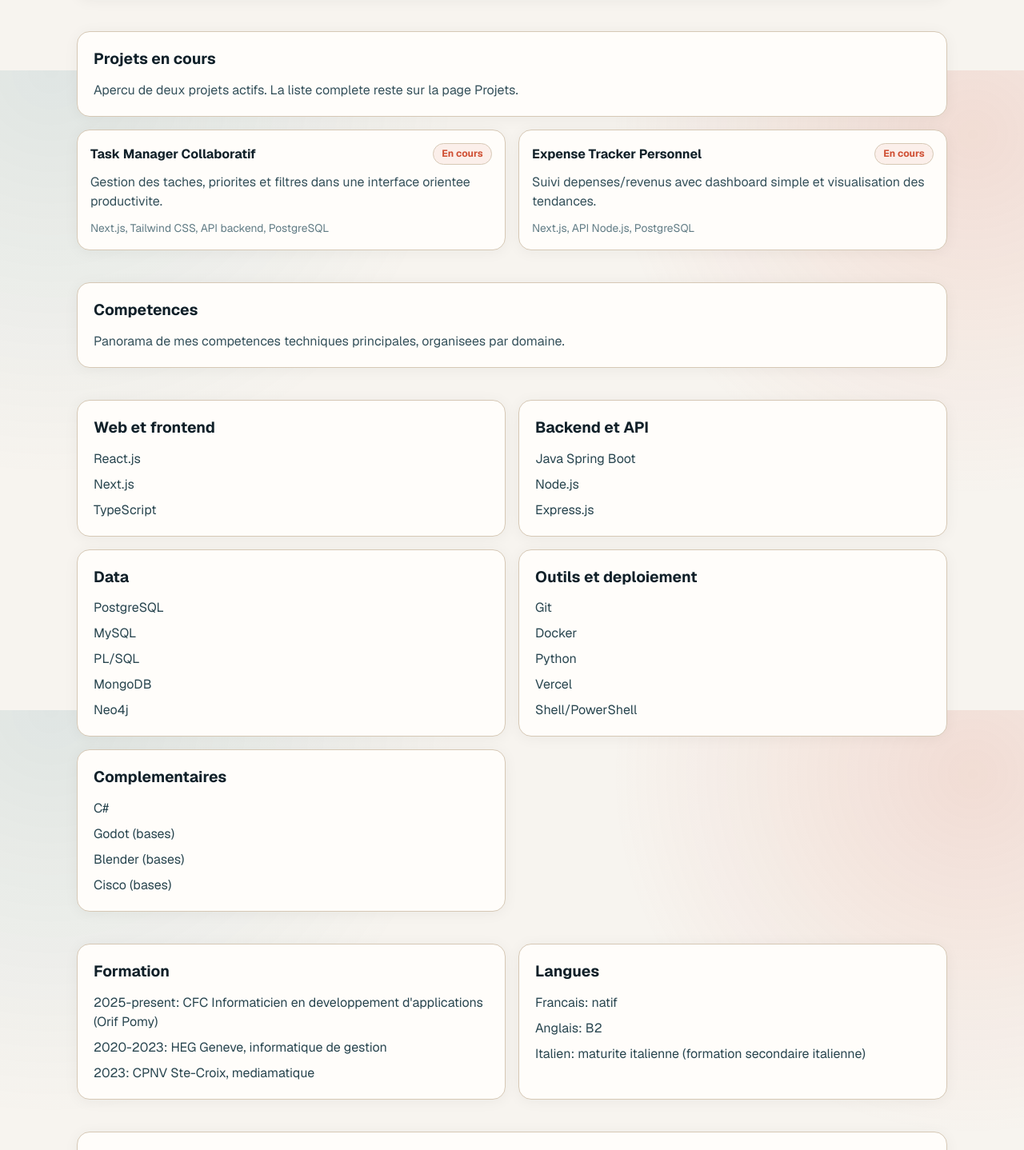
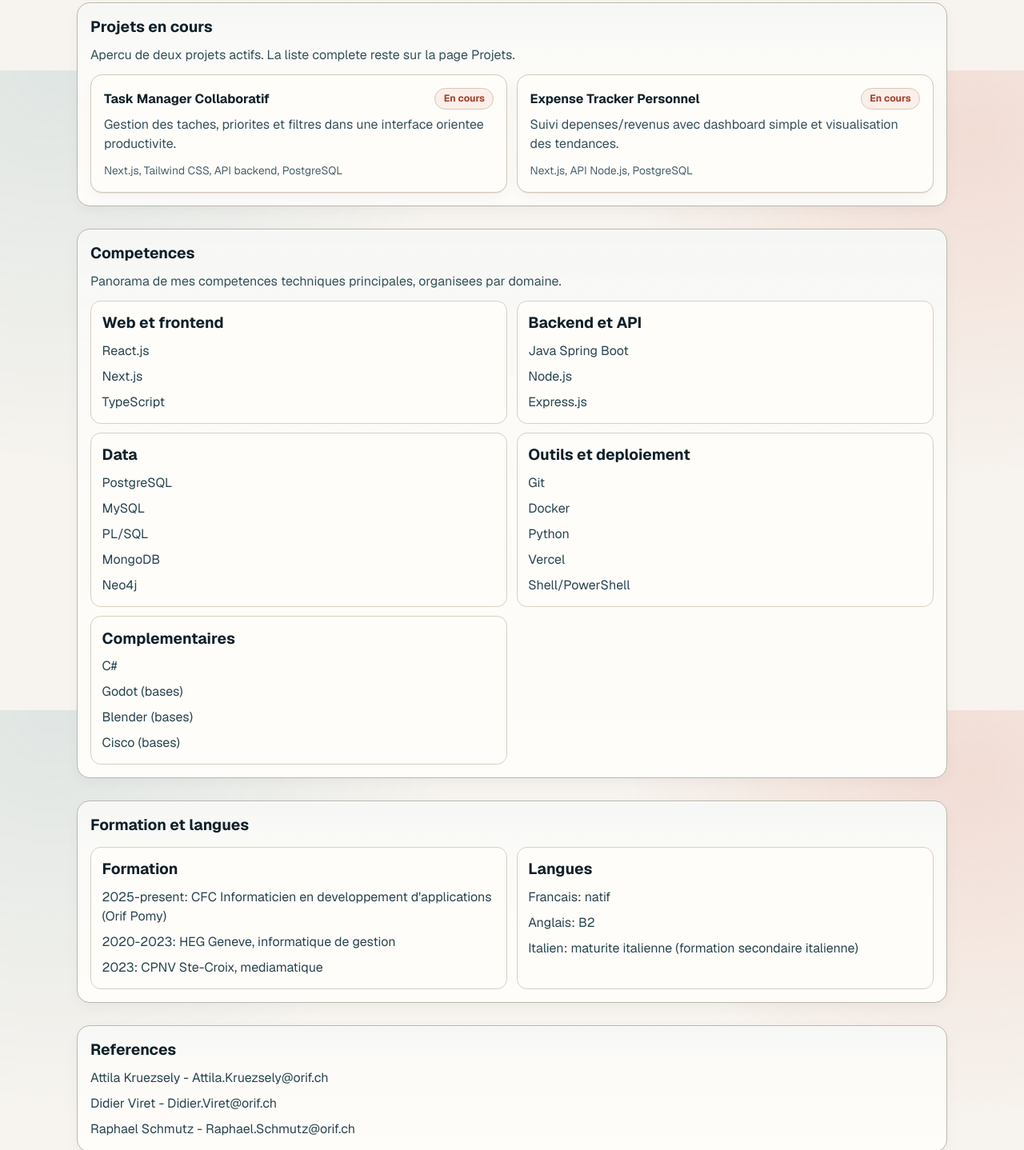
Before and after one commit to KenCacciabueOrif/Portfolio, a Next.js app in the folder portfolio-website/: page / in a window 1280 px wide. Shown: the part 712-2150 px from the top of the page at 80% size. Built offline with nearby package versions, Linux system fonts and the light colour scheme; no server answers.

Commit message:
feat: updated style

```diff
--- a/portfolio-website/src/app/a-propos/page.tsx
+++ b/portfolio-website/src/app/a-propos/page.tsx
@@ -63,10 +63,10 @@ export default function AboutPage() {
         {/* Reutilise socialLinks pour centraliser la maintenance des URLs. */}
         <h2 className="section-title">Presence en ligne</h2>
         <div className="flex flex-wrap gap-3">
-          <a href={socialLinks.github} target="_blank" rel="noreferrer">
+          <a href={socialLinks.github} target="_blank" rel="noopener noreferrer">
             GitHub
           </a>
-          <a href={socialLinks.linkedin} target="_blank" rel="noreferrer">
+          <a href={socialLinks.linkedin} target="_blank" rel="noopener noreferrer">
             LinkedIn
           </a>
         </div>
--- a/portfolio-website/src/app/contact/page.tsx
+++ b/portfolio-website/src/app/contact/page.tsx
@@ -41,10 +41,10 @@ export default function ContactPage() {
         {/* Regroupe les canaux professionnels pour simplifier la prise de contact. */}
         <h2 className="section-title">Liens professionnels</h2>
         <div className="flex flex-wrap gap-3">
-          <a href={socialLinks.github} target="_blank" rel="noreferrer">
+          <a href={socialLinks.github} target="_blank" rel="noopener noreferrer">
             GitHub
           </a>
-          <a href={socialLinks.linkedin} target="_blank" rel="noreferrer">
+          <a href={socialLinks.linkedin} target="_blank" rel="noopener noreferrer">
             LinkedIn
           </a>
           <a href={`mailto:${contactInfo.email}`}>Envoyer un email</a>
--- a/portfolio-website/src/app/globals.css
+++ b/portfolio-website/src/app/globals.css
@@ -9,7 +9,7 @@
   --card: #fffdfa;
   --line: #d6c8b5;
   --accent: #0c6478;
-  --accent-2: #cf4f33;
+  --accent-2: #a63f29;
 }
 
 /* Pont entre variables CSS et tokens utilises par Tailwind v4. */
@@ -47,6 +47,7 @@ body {
 .cta-secondary:focus-visible,
 .nav-link:focus-visible,
 .brand-mark:focus-visible {
+  outline: 3px solid #4b8a99;
   outline: 3px solid color-mix(in oklab, var(--accent) 70%, white 30%);
   outline-offset: 3px;
   border-radius: 0.5rem;
@@ -57,6 +58,7 @@ body {
   top: 0;
   z-index: 10;
   backdrop-filter: blur(8px);
+  background: rgba(250, 247, 241, 0.92);
   background: color-mix(in oklab, var(--background) 86%, white 14%);
   border-bottom: 1px solid var(--line);
 }
@@ -110,14 +112,50 @@ body {
 .hero-panel,
 .info-panel,
 .project-card {
-  border-radius: 1rem;
+  border-radius: 0.9rem;
   border: 1px solid var(--line);
   background: var(--card);
-  box-shadow: 0 2px 18px rgba(16, 32, 41, 0.05);
+  box-shadow:
+    0 1px 0 rgba(16, 32, 41, 0.08),
+    0 8px 20px rgba(16, 32, 41, 0.04);
 }
 
 .hero-panel {
   padding: 1.5rem;
+}
+
+.section-block {
+  display: grid;
+  gap: 0.75rem;
+}
+
+.section-box {
+  border-radius: 1rem;
+  border: 1px solid color-mix(in oklab, var(--line) 84%, var(--accent) 16%);
+  background:
+    linear-gradient(180deg, rgba(12, 100, 120, 0.035), rgba(12, 100, 120, 0.01) 35%, transparent),
+    var(--card);
+  padding: 1rem;
+  box-shadow:
+    inset 0 1px 0 rgba(255, 255, 255, 0.5),
+    0 6px 16px rgba(16, 32, 41, 0.04);
+}
+
+.section-content-grid {
+  display: grid;
+  gap: 0.7rem;
+  margin-top: 0.75rem;
+}
+
+.section-intro {
+  margin-bottom: 0.2rem;
+}
+
+.sub-panel {
+  border-radius: 0.8rem;
+  border: 1px solid color-mix(in oklab, var(--line) 88%, white 12%);
+  background: color-mix(in oklab, var(--card) 95%, white 5%);
+  padding: 0.85rem;
 }
 
 .eyebrow {
@@ -166,13 +204,13 @@ body {
 }
 
 .section-title {
-  margin-bottom: 0.75rem;
+  margin-bottom: 0.5rem;
   font-size: 1.2rem;
   font-weight: 700;
 }
 
 .info-panel {
-  padding: 1.25rem;
+  padding: 1.1rem;
 }
 
 .stack-list {
@@ -183,6 +221,7 @@ body {
 
 .project-card {
   padding: 1rem;
+  background: color-mix(in oklab, var(--card) 92%, #ffffff 8%);
 }
 
 .project-card-top {
@@ -207,14 +246,14 @@ body {
 }
 
 .project-summary {
-  margin-top: 0.65rem;
+  margin-top: 0.45rem;
   color: #35515b;
 }
 
 .project-stack {
   margin-top: 0.7rem;
   font-size: 0.86rem;
-  color: #617c85;
+  color: #48626c;
 }
 
 @media (max-width: 640px) {
--- a/portfolio-website/src/app/page.tsx
+++ b/portfolio-website/src/app/page.tsx
@@ -23,7 +23,7 @@ export const metadata: Metadata = createPageMetadata({
 export default function Home() {
   return (
     // Page d'accueil orientee CV: profil, competences, credentials et actions de contact.
-    <div className="space-y-10">
+    <div className="space-y-6 sm:space-y-7">
       <section className="hero-panel">
         <p className="eyebrow">{cvIdentity.name}</p>
         <h1 className="hero-title">{homeCopy.heroTitle}</h1>
@@ -43,7 +43,7 @@ export default function Home() {
         </div>
       </section>
 
-      <section className="info-panel">
+      <section className="section-box">
         <h2 className="section-title">Profil professionnel</h2>
         <ul className="stack-list">
           {cvIdentity.profile.map((line) => (
@@ -52,31 +52,27 @@ export default function Home() {
         </ul>
       </section>
 
-      <section className="space-y-4">
-        <div className="info-panel">
+      <section className="section-box">
         <h2 className="section-title">Projets en cours</h2>
-          <p className="project-summary">
+        <p className="project-summary section-intro">
           Apercu de deux projets actifs. La liste complete reste sur la page Projets.
         </p>
-        </div>
-        <div className="grid gap-4 sm:grid-cols-2">
+        <div className="section-content-grid sm:grid-cols-2">
           {projects.slice(0, 2).map((project) => (
             <ProjectCard key={project.title} project={project} />
           ))}
         </div>
       </section>
 
-      <section className="info-panel">
+      <section className="section-box">
         <h2 className="section-title">Competences</h2>
-        <p className="project-summary">
+        <p className="project-summary section-intro">
           Panorama de mes competences techniques principales, organisees par domaine.
         </p>
-      </section>
-
-      <section className="grid gap-4 sm:grid-cols-2">
+        <div className="section-content-grid sm:grid-cols-2">
           {cvSkillGroups.map((group) => (
-          <article key={group.label} className="info-panel">
-            <h2 className="section-title">{group.label}</h2>
+            <article key={group.label} className="sub-panel">
+              <h3 className="section-title">{group.label}</h3>
               <ul className="stack-list">
                 {group.items.map((skill) => (
                   <li key={skill}>{skill}</li>
@@ -84,11 +80,14 @@ export default function Home() {
               </ul>
             </article>
           ))}
+        </div>
       </section>
 
-      <section className="grid gap-4 sm:grid-cols-2">
-        <article className="info-panel">
-          <h2 className="section-title">Formation</h2>
+      <section className="section-box">
+        <h2 className="section-title">Formation et langues</h2>
+        <div className="section-content-grid sm:grid-cols-2">
+          <article className="sub-panel">
+            <h3 className="section-title">Formation</h3>
             <ul className="stack-list">
               {credentials.education.map((line) => (
                 <li key={line}>{line}</li>
@@ -96,17 +95,18 @@ export default function Home() {
             </ul>
           </article>
 
-        <article className="info-panel">
-          <h2 className="section-title">Langues</h2>
+          <article className="sub-panel">
+            <h3 className="section-title">Langues</h3>
             <ul className="stack-list">
               {credentials.languages.map((line) => (
                 <li key={line}>{line}</li>
               ))}
             </ul>
           </article>
+        </div>
       </section>
 
-      <section className="info-panel">
+      <section className="section-box">
         <h2 className="section-title">References</h2>
         <ul className="stack-list">
           {credentials.references.map((line) => (
@@ -115,14 +115,14 @@ export default function Home() {
         </ul>
       </section>
 
-      <section className="info-panel">
+      <section className="section-box">
         {/* Les URL viennent de src/content/site.ts pour rester coherentes sur tout le site. */}
         <h2 className="section-title">Liens rapides</h2>
         <div className="flex flex-wrap gap-3">
-          <a href={socialLinks.github} target="_blank" rel="noreferrer">
+          <a href={socialLinks.github} target="_blank" rel="noopener noreferrer">
             GitHub
           </a>
-          <a href={socialLinks.linkedin} target="_blank" rel="noreferrer">
+          <a href={socialLinks.linkedin} target="_blank" rel="noopener noreferrer">
             LinkedIn
           </a>
           <a href={`mailto:${contactInfo.email}`}>Email direct</a>
--- a/portfolio-website/src/components/projects/project-card.tsx
+++ b/portfolio-website/src/components/projects/project-card.tsx
@@ -10,7 +10,7 @@ export function ProjectCard({ project }: ProjectCardProps) {
   return (
     <article className="project-card">
       <div className="project-card-top">
-        <h2 className="project-title">{project.title}</h2>
+        <h3 className="project-title">{project.title}</h3>
         <span className="status-pill">{project.status}</span>
       </div>
       <p className="project-summary">{project.summary}</p>
```
Lines whose indentation alone changed are shown as unchanged.
